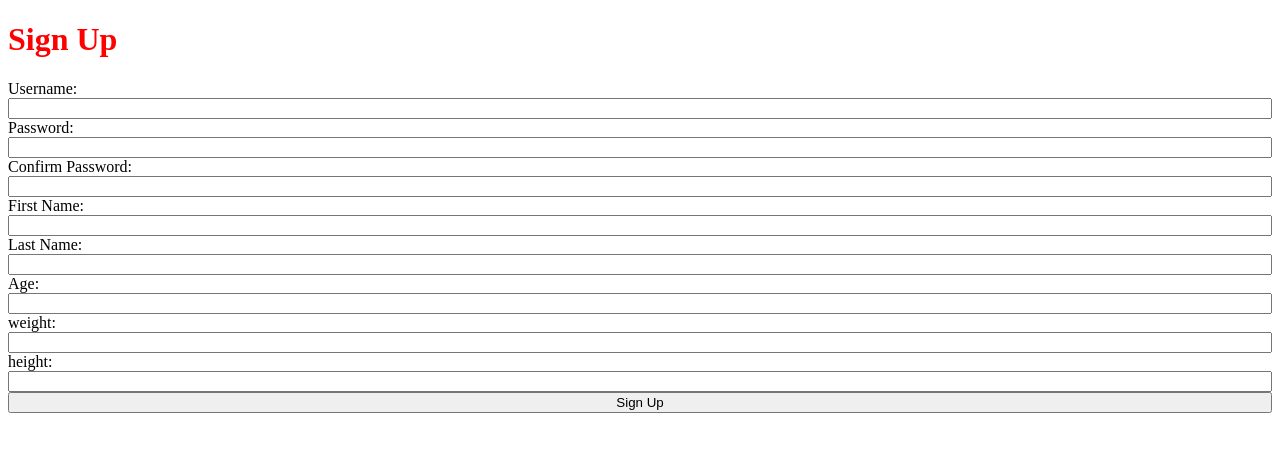
After one commit to nitramsss/healthyhito-django, a Django app: template main/templates/main/signup.html in a window 1280 px wide. The commit adds this page. Shown: the top 452 px of the page. Run offline with Django 5.2, Linux system fonts and the light colour scheme; the template is opened without the code that fills it, so the values that code supplies are empty.

Commit message:
auth, signup done, home next

```diff
--- a/main/templates/main/layout.html
+++ b/main/templates/main/layout.html
@@ -5,6 +5,22 @@
     <meta name="viewport" content="width=device-width, initial-scale=1.0">
     <title>HealthyHito</title>
 </head>
+<header>
+    {% if login %}
+        <a href={% url 'signup' %}>Sign Up</a>
+    {% elif signup %}
+            <a href={% url 'login' %}>Log In</a>
+    {% endif %}
+
+    {% if header %}
+    <div style="display: flex; flex-direction: column;">
+        <a href={% url 'home' %}>Home</a>
+        <a href={% url 'history' %}>History</a>
+        <a href={% url 'logout' %}>Logout</a>
+    </div>
+    {% endif %}
+</header>
+
 <body>
     {% block body %}
     {% endblock %}
--- /dev/null
+++ b/main/templates/main/signup.html
@@ -0,0 +1,33 @@
+{% extends 'main/layout.html' %}
+
+{% block body %}
+
+    <h1 style="color: red;">Sign Up</h1>
+    {% if message %}
+        <div>{{ message }}</div>
+    {% endif %}
+
+
+    <form action="{% url "signup" %}" method="post"
+    style="display: flex; flex-direction: column;">
+        {% csrf_token %}
+        <label for="username">Username:</label>
+        <input type="text" id="username" name="username">
+        <label for="password">Password: </label>
+        <input type="password" id="password" name="password">
+        <label for="password">Confirm Password: </label>
+        <input type="password" id="confirm_password" name="confirm_password">
+        <label for="fname">First Name:</label>
+        <input type="text" id="fname" name="fname">
+        <label for="lname">Last Name:</label>
+        <input type="text" id="lname" name="lname">
+        <label for="age">Age:</label>
+        <input type="number" id="age" name="age">
+        <label for="weight">weight:</label>
+        <input type="number" id="weight" name="weight">
+        <label for="height">height:</label>
+        <input type="number" id="height" name="height">
+        <input type="submit" value="Sign Up">
+    </form>
+
+{% endblock %}
--- a/main/urls.py
+++ b/main/urls.py
@@ -5,6 +5,7 @@ urlpatterns = [
     # Authentication
     path('login/', views.login_view, name="login"),
     path('logout/', views.logout_view, name="logout"),
+    path('signup/', views.signup_view, name="signup"),
 
     # Features
     path('home/', views.home, name="home"),
```
Also changed, not shown: main/views.py (+52 -12 lines), db.sqlite3.
